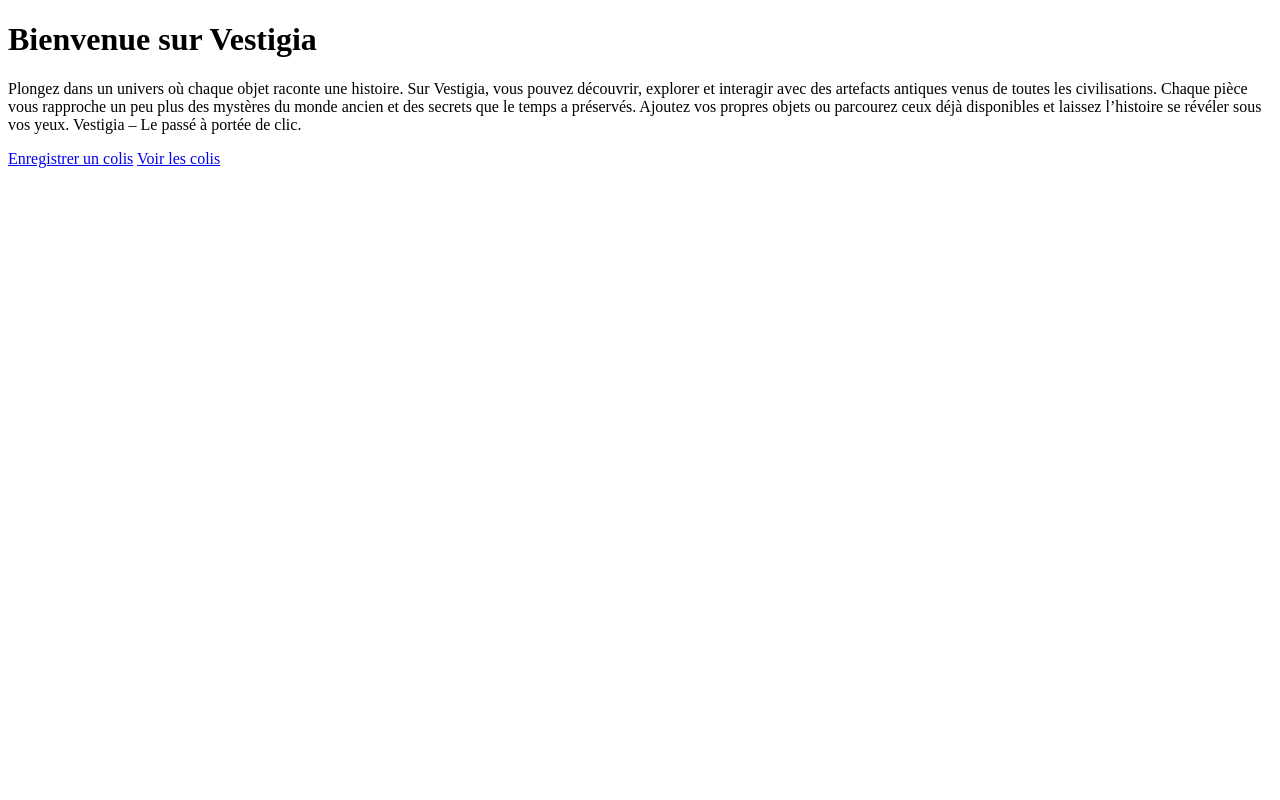
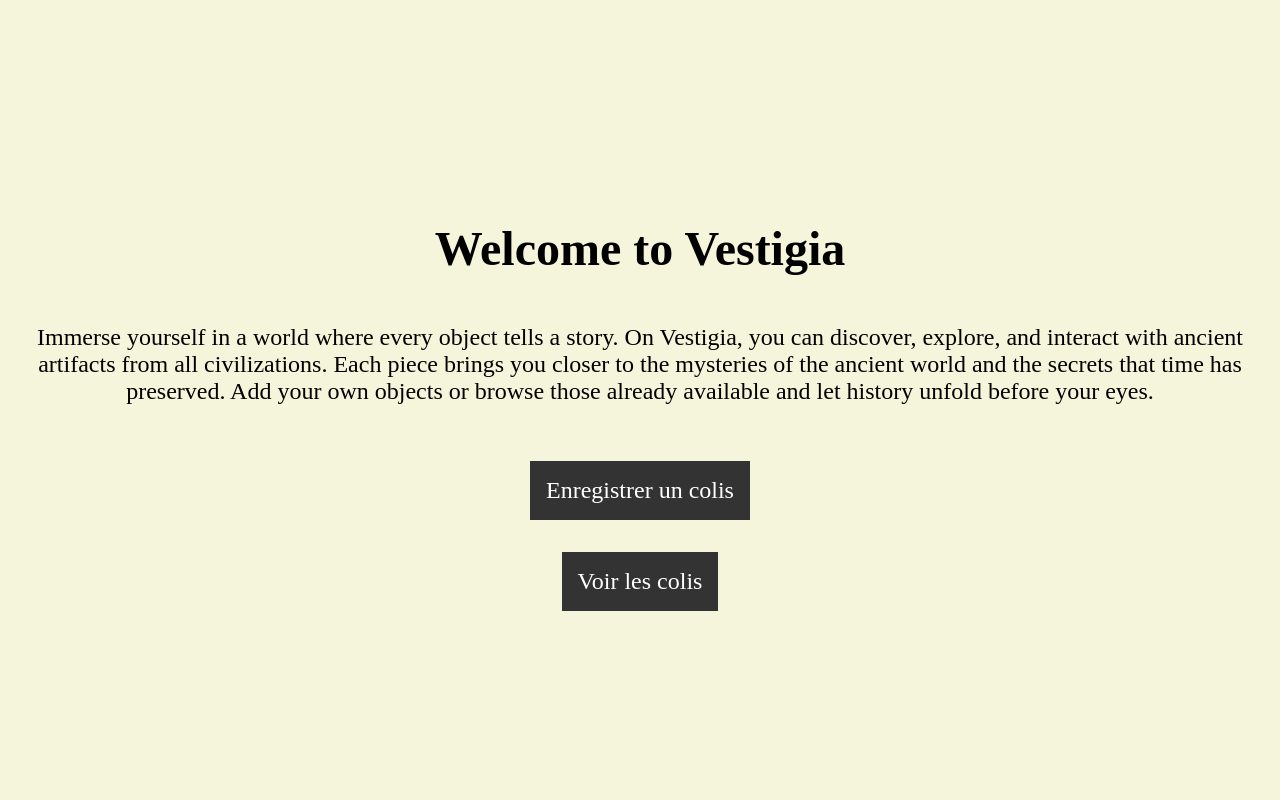
Before and after one commit to Selenaa58/SiteMusee, a Django app: page / in a window 1280 px wide. Run offline with Django 5.2, Linux system fonts and the light colour scheme.

Commit message:
3eCommit

```diff
--- a/website/templates/index.css
+++ b/website/templates/index.css
@@ -1,3 +1,37 @@
 body {
-    background-color: red;
+    background-color: beige;
+    display: flex;
+    flex-direction: column;
+    align-items: center;
+    justify-content: center;
+    height: 100vh;
+    margin: 0;
+    padding: 0;
 }
+
+h1 {
+    font-size: 3rem;
+    text-align: center;
+}
+
+p {
+    font-size: 1.5rem;
+    text-align: center;
+    margin-top: 1rem;
+}
+
+a {
+    display: inline-block;
+    margin-top: 2rem;
+    padding: 1rem;
+    background-color: #333;
+    color: white;
+    text-decoration: none;
+    font-size: 1.5rem;
+    text-align: center;
+    transition: background-color 0.3s ease;
+}
+
+a:hover {
+    background-color: #555;
+}
--- a/website/templates/index.html
+++ b/website/templates/index.html
@@ -3,15 +3,17 @@
 <head>
     <meta charset="UTF-8">
     <meta name="viewport" content="width=device-width, initial-scale=1.0">
+    <link rel="stylesheet" href="index.css">
+
     <title>Document</title>
 </head>
 <body>
-    <h1>Bienvenue sur Vestigia </h1>
-    <p> Plongez dans un univers où chaque objet raconte une histoire. Sur Vestigia, vous pouvez découvrir, explorer et interagir avec des artefacts antiques venus de toutes les civilisations. Chaque pièce vous rapproche un peu plus des mystères du monde ancien et des secrets que le temps a préservés.
-Ajoutez vos propres objets ou parcourez ceux déjà disponibles et laissez l’histoire se révéler sous vos yeux.
-
-
-Vestigia – Le passé à portée de clic. </p>
+    <h1> Welcome to Vestigia </h1>
+    <p> Immerse yourself in a world where every object tells a story.
+        On Vestigia, you can discover, explore, and interact with ancient artifacts from all civilizations.
+        Each piece brings you closer to the mysteries of the ancient world and the secrets that time has preserved.
+        Add your own objects or browse those already available and let history unfold before your eyes.
+    </p>
 
     <a href="/register">Enregistrer un colis</a>
     <a href="/colis">Voir les colis</a>
```
